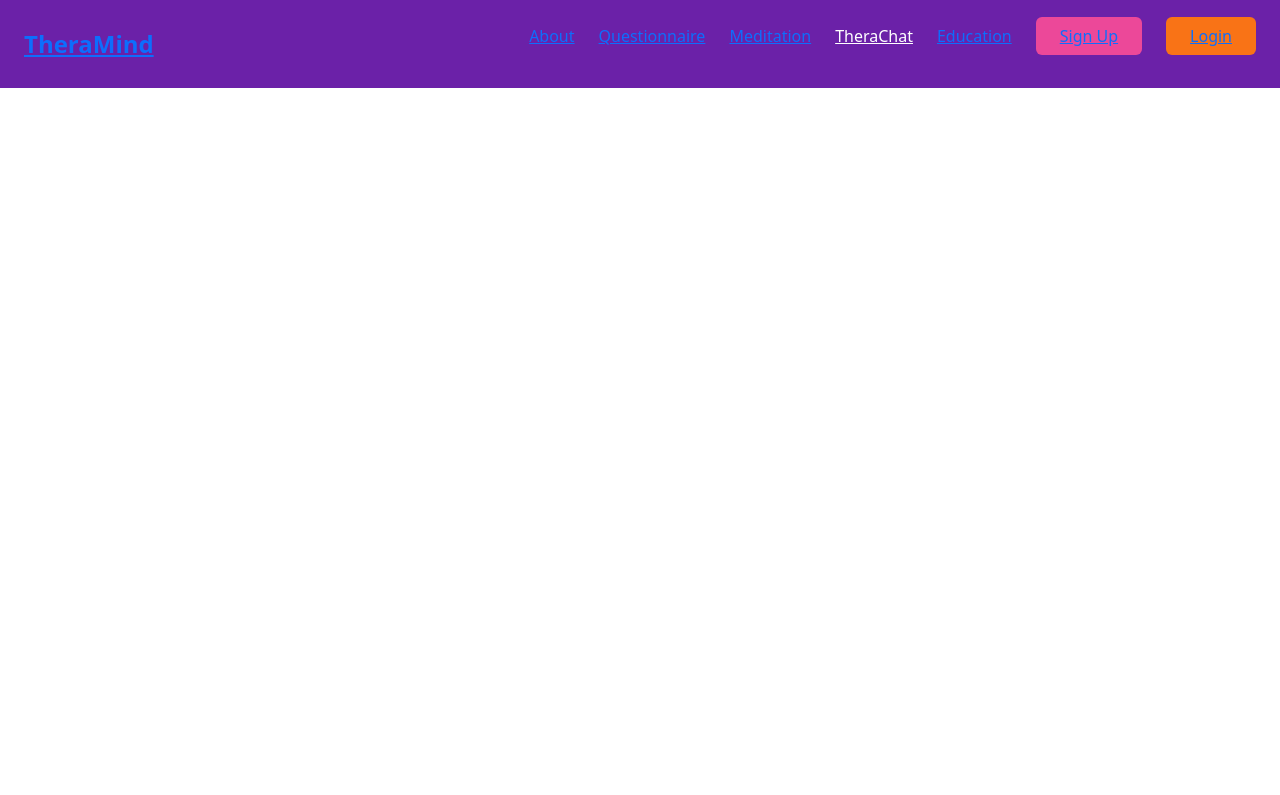
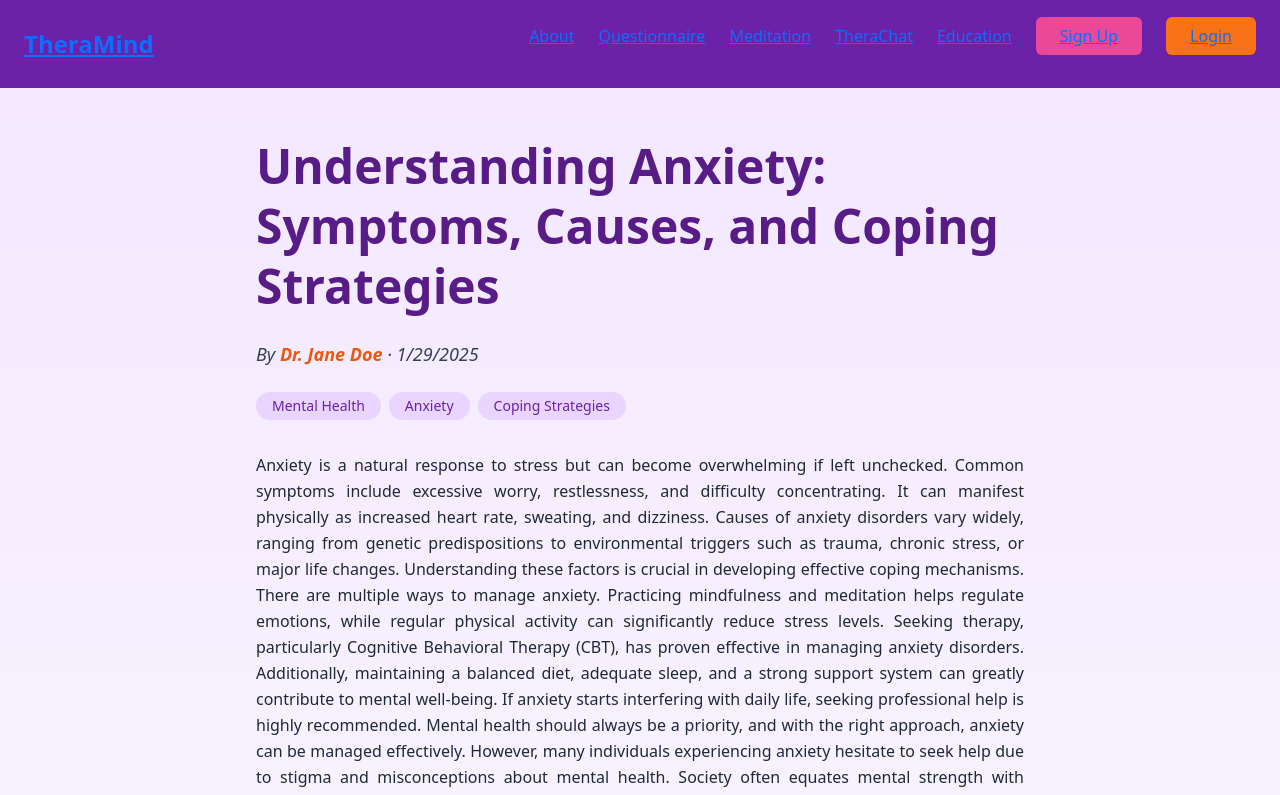
Before and after one commit to poetabdullah/theramind, a React (Create React App) app: page /view-education in a window 1280 px wide. Shown: the top 795 px of the page. Built offline with nearby package versions, Linux system fonts and the light colour scheme; no server answers.

Commit message:
Added Education Viewing area frontend

```diff
--- a/src/App.js
+++ b/src/App.js
@@ -11,6 +11,7 @@ import TheraChat from "./pages/TheraChat";
 import EducationMainPage from "./pages/EducationMainPage";
 import ArticlesListPage from "./pages/ArticlesListPage";
 import PatientStoriesListPage from "./pages/PatientStoriesListPage";
+import EducationDetailView from "./pages/EducationDetailView";
 
 const App = () => (
   <div>
@@ -25,6 +26,7 @@ const App = () => (
       <Route path="/EducationMain" element={<EducationMainPage />} />
       <Route path="/articles" element={<ArticlesListPage />} />
       <Route path="/patient-stories" element={<PatientStoriesListPage />} />
+      <Route path="/view-education" element={<EducationDetailView />} />
     </Routes>
   </div>
 );
--- a/src/components/Navbar.js
+++ b/src/components/Navbar.js
@@ -71,10 +71,7 @@ const Navbar = () => {
           </Link>
         </li>
         <li>
-          <Link
-            to="/therachat"
-            className="text-white hover:text-orange-400 transition-colors duration-300"
-          >
+          <Link to="/TheraChat" className="hover:text-orange-500">
             TheraChat
           </Link>
         </li>
--- /dev/null
+++ b/src/pages/EducationDetailView.js
@@ -0,0 +1,104 @@
+import React, { useState, useEffect } from "react";
+import { useParams, useNavigate } from "react-router-dom";
+
+const EducationDetailView = () => {
+  const { id } = useParams();
+  const navigate = useNavigate();
+  const [content, setContent] = useState(null);
+  const [loading, setLoading] = useState(true);
+  const [isAuthor, setIsAuthor] = useState(false);
+
+  useEffect(() => {
+    // Dummy data for now
+    const dummyData = {
+      title: "Understanding Anxiety: Symptoms, Causes, and Coping Strategies",
+      author: "Dr. Jane Doe",
+      date_time: "2025-01-29T12:00:00Z",
+      tags: ["Mental Health", "Anxiety", "Coping Strategies"],
+      content: `Anxiety is a natural response to stress but can become overwhelming if left unchecked. Common symptoms include excessive worry, restlessness, and difficulty concentrating. It can manifest physically as increased heart rate, sweating, and dizziness. Causes of anxiety disorders vary widely, ranging from genetic predispositions to environmental triggers such as trauma, chronic stress, or major life changes. Understanding these factors is crucial in developing effective coping mechanisms.
+
+There are multiple ways to manage anxiety. Practicing mindfulness and meditation helps regulate emotions, while regular physical activity can significantly reduce stress levels. Seeking therapy, particularly Cognitive Behavioral Therapy (CBT), has proven effective in managing anxiety disorders. Additionally, maintaining a balanced diet, adequate sleep, and a strong support system can greatly contribute to mental well-being. If anxiety starts interfering with daily life, seeking professional help is highly recommended. Mental health should always be a priority, and with the right approach, anxiety can be managed effectively.
+
+However, many individuals experiencing anxiety hesitate to seek help due to stigma and misconceptions about mental health. Society often equates mental strength with emotional suppression, discouraging people from openly discussing their struggles. This creates an environment where anxiety and other mental health conditions remain undiagnosed and untreated. Raising awareness and fostering open conversations about mental well-being can empower individuals to seek the help they need without fear of judgment.
+
+In addition to professional therapy, self-care routines play a crucial role in managing anxiety. Engaging in activities that bring joy and relaxation, such as reading, gardening, painting, or listening to music, can serve as natural stress relievers. Journaling is another effective method, allowing individuals to express their thoughts, track their emotions, and identify potential triggers. Over time, small habits like these can build resilience against anxiety.
+
+Social support is also essential for individuals dealing with anxiety. Strong relationships with friends, family, or support groups provide a sense of security and belonging, which can significantly reduce stress levels. Sometimes, simply having someone to listen without judgment can make a world of difference. It’s important to reach out, communicate feelings, and lean on loved ones during challenging times.
+
+For those with severe anxiety, medical intervention might be necessary. Medication, when prescribed by a qualified professional, can help manage chemical imbalances that contribute to anxiety disorders. Combined with therapy, medication can provide relief and improve overall quality of life. The key is to approach treatment with patience and an open mind—what works for one person might not work for another, and adjustments may be needed along the way.
+
+In addition to traditional treatments, holistic approaches such as yoga, breathing exercises, and aromatherapy have gained popularity in managing anxiety. Deep breathing techniques, for example, activate the body’s relaxation response, helping to calm the nervous system during moments of heightened stress. Aromatherapy using essential oils like lavender and chamomile has been found to reduce stress levels and improve sleep quality. While these methods may not replace professional intervention, they can be valuable supplementary tools in an individual’s mental health journey.
+
+Another critical aspect of anxiety management is setting healthy boundaries. Overcommitment and excessive responsibilities can contribute to stress and exacerbate anxiety symptoms. Learning to say "no" and prioritizing self-care can prevent burnout and help maintain emotional balance. Establishing structured routines, breaking tasks into smaller steps, and avoiding excessive multitasking can also provide a sense of control and reduce overwhelming feelings.
+
+Ultimately, mental health is a journey, not a destination. It requires ongoing self-awareness, self-care, and the courage to seek support when needed. Anxiety may feel overwhelming, but with the right strategies, it is manageable. No one is alone in this battle, and help is always available for those who seek it.`,
+      isAuthor: true, // Simulating author access for now
+    };
+
+    setContent(dummyData);
+    setIsAuthor(dummyData.isAuthor);
+    setLoading(false);
+  }, [id]);
+
+  if (loading) {
+    return (
+      <div className="text-center py-10 text-purple-600 text-xl">
+        Loading...
+      </div>
+    );
+  }
+
+  return (
+    <div className="bg-gradient-to-b from-purple-100 to-white min-h-screen py-12 px-6">
+      <div className="max-w-3xl mx-auto">
+        {/* Title */}
+        <h1 className="text-5xl font-bold text-purple-900 leading-tight mb-6">
+          {content.title}
+        </h1>
+
+        {/* Author & Date */}
+        <p className="text-lg text-gray-700 mb-6 italic">
+          By{" "}
+          <span className="text-orange-600 font-semibold">
+            {content.author}
+          </span>{" "}
+          &middot; {new Date(content.date_time).toLocaleDateString()}
+        </p>
+
+        {/* Tags */}
+        <div className="flex flex-wrap gap-2 mb-8">
+          {content.tags.map((tag, index) => (
+            <span
+              key={index}
+              className="bg-purple-200 text-purple-800 text-sm font-medium py-1 px-3 rounded-full"
+            >
+              {tag}
+            </span>
+          ))}
+        </div>
+
+        {/* Content */}
+        <div className="prose prose-lg max-w-none text-gray-800 leading-relaxed text-justify">
+          {content.content}
+        </div>
+
+        {/* Edit/Delete Buttons (Visible to author only) */}
+        {isAuthor && (
+          <div className="mt-8 flex space-x-4">
+            <button
+              className="bg-orange-500 text-white py-2 px-6 rounded-lg hover:bg-orange-600 transition text-lg shadow-md"
+              onClick={() => navigate(`/edit/${id}`)}
+            >
+              Edit
+            </button>
+            <button className="bg-red-500 text-white py-2 px-6 rounded-lg hover:bg-red-600 transition text-lg shadow-md">
+              Delete
+            </button>
+          </div>
+        )}
+      </div>
+    </div>
+  );
+};
+
+export default EducationDetailView;
```
